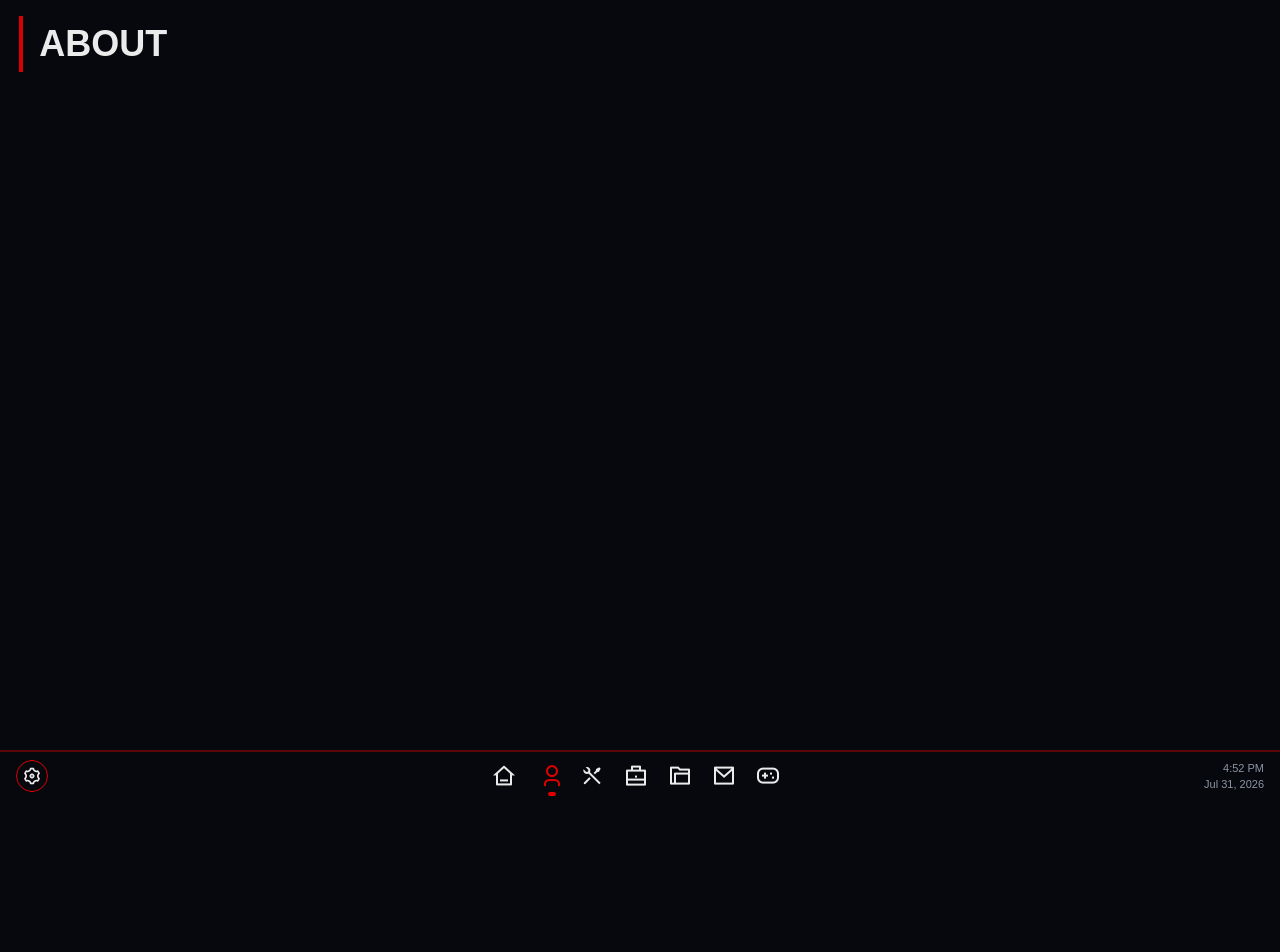
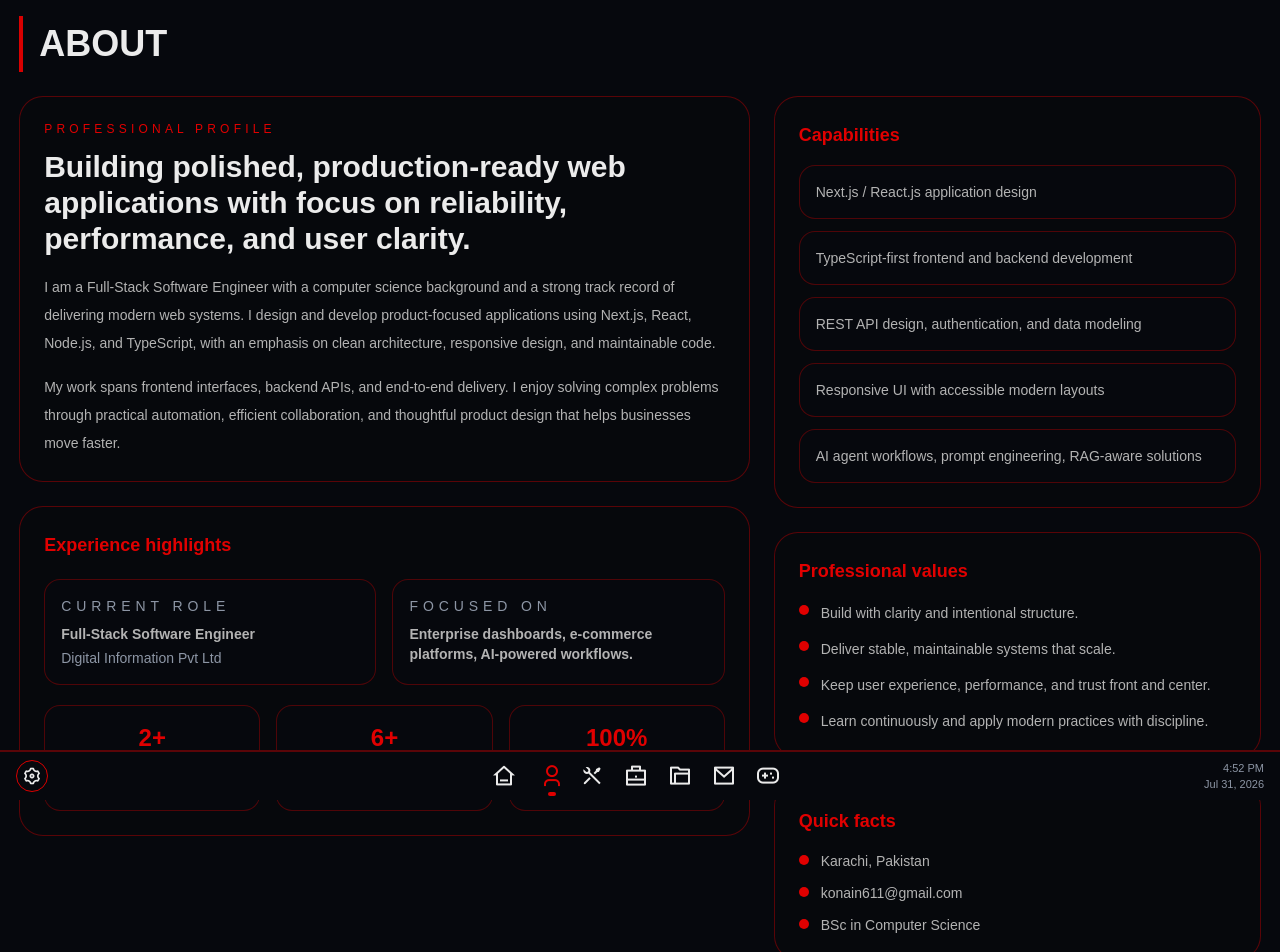
Before and after one commit to konain611/Portfolio, a Next.js app in the folder syedkonainnasir/: page /about in a window 1280 px wide. Shown: the top 952 px of the page. Before the commit the page ends 800 px from the top, so only its background shows below. Built offline with nearby package versions, Linux system fonts and the light colour scheme.

Commit message:
Update page.js

```diff
--- a/syedkonainnasir/src/app/about/page.js
+++ b/syedkonainnasir/src/app/about/page.js
@@ -1,53 +1,95 @@
-import Footer from "@/components/Footer";
-
 export default function AboutPage() {
   return (
-    <div className="w-full max-w-[97%] mx-auto py-4 flex flex-col gap-2">
+    <div className="w-full max-w-[97%] mx-auto py-4 flex flex-col gap-6">
       <div className="flex flex-col items-start border-l-4 border-(--border) py-2">
         <h1 className="text-left text-4xl font-bold uppercase ml-4">About</h1>
       </div>
 
-      {/* <SkillsRadarChart />
+      <div className="grid gap-6 lg:grid-cols-[1.5fr_1fr]">
+        <div className="space-y-6">
+          <section className="rounded-3xl border border-(--border)/40 bg-background/50 p-6">
+            <p className="text-xs uppercase tracking-[0.35em] text-(--accent)">Professional profile</p>
+            <h2 className="mt-3 text-3xl font-semibold">Building polished, production-ready web applications with focus on reliability, performance, and user clarity.</h2>
+            <p className="mt-4 text-sm leading-7 text-(--foreground)">
+              I am a Full-Stack Software Engineer with a computer science background and a strong track record of delivering modern web systems. I design and develop product-focused applications using Next.js, React, Node.js, and TypeScript, with an emphasis on clean architecture, responsive design, and maintainable code.
+            </p>
+            <p className="mt-4 text-sm leading-7 text-(--foreground)">
+              My work spans frontend interfaces, backend APIs, and end-to-end delivery. I enjoy solving complex problems through practical automation, efficient collaboration, and thoughtful product design that helps businesses move faster.
+            </p>
+          </section>
 
-         <div className="grid gap-4 lg:grid-cols-2 mb-10">
-           <div className="rounded-2xl border border-(--border)/40 bg-(--surface)/50 p-4">
-             <h2 className="mb-3 text-sm uppercase tracking-[0.35em] text-(--muted)">Skill areas</h2>
-             <div className="grid gap-3 sm:grid-cols-2">
-               {skillGroups.map((group) => (
-                 <div key={group.title} className="rounded-xl border border-(--border)/35 bg-background/50 p-3">
-                   <h3 className="mb-2 text-sm font-semibold text-foreground">{group.title}</h3>
-                   <div className="flex flex-wrap gap-2">
-                     {group.items.map((item) => (
-                       <span key={item} className="rounded-full border border-(--border)/40 px-2.5 py-1 text-xs text-(--muted)">
-                         {item}
-                       </span>
-                     ))}
-                   </div>
-                 </div>
-               ))}
-             </div>
-           </div>
+          <section className="rounded-3xl border border-(--border)/40 bg-background/50 p-6">
+            <h3 className="text-lg font-semibold text-(--accent)">Experience highlights</h3>
+            <div className="mt-5 grid gap-4 sm:grid-cols-2">
+              <div className="rounded-2xl border border-(--border)/35 bg-background p-4">
+                <p className="text-sm uppercase tracking-[0.35em] text-(--muted)">Current role</p>
+                <p className="mt-2 text-sm font-semibold text-(--foreground)">Full-Stack Software Engineer</p>
+                <p className="mt-1 text-sm text-(--muted)">Digital Information Pvt Ltd</p>
+              </div>
+              <div className="rounded-2xl border border-(--border)/35 bg-background p-4">
+                <p className="text-sm uppercase tracking-[0.35em] text-(--muted)">Focused on</p>
+                <p className="mt-2 text-sm font-semibold text-(--foreground)">Enterprise dashboards, e-commerce platforms, AI-powered workflows.</p>
+              </div>
+            </div>
+            <div className="mt-5 grid gap-4 sm:grid-cols-3">
+              <div className="rounded-2xl border border-(--border)/35 bg-background p-4 text-center">
+                <p className="text-2xl font-semibold text-(--accent)">2+</p>
+                <p className="mt-2 text-xs uppercase tracking-[0.35em] text-(--muted)">Years in software</p>
+              </div>
+              <div className="rounded-2xl border border-(--border)/35 bg-background p-4 text-center">
+                <p className="text-2xl font-semibold text-(--accent)">6+</p>
+                <p className="mt-2 text-xs uppercase tracking-[0.35em] text-(--muted)">Core technologies</p>
+              </div>
+              <div className="rounded-2xl border border-(--border)/35 bg-background p-4 text-center">
+                <p className="text-2xl font-semibold text-(--accent)">100%</p>
+                <p className="mt-2 text-xs uppercase tracking-[0.35em] text-(--muted)">Delivery focus</p>
+              </div>
+            </div>
+          </section>
+        </div>
 
-           <div className="rounded-2xl border border-(--border)/40 bg-(--surface)/50 p-4">
-             <h2 className="mb-3 text-sm uppercase tracking-[0.35em] text-(--muted)">Expertise</h2>
-             <div className="flex flex-wrap gap-2">
-               {expertise.map((item) => (
-                 <span key={item} className="rounded-full border border-(--border)/40 px-2.5 py-1 text-xs text-(--muted)">
-                   {item}
-                 </span>
-               ))}
-             </div>
+        <aside className="space-y-6">
+          <section className="rounded-3xl border border-(--border)/40 bg-background/50 p-6">
+            <h3 className="text-lg font-semibold text-(--accent)">Capabilities</h3>
+            <div className="mt-4 grid gap-3">
+              {[
+                'Next.js / React.js application design',
+                'TypeScript-first frontend and backend development',
+                'REST API design, authentication, and data modeling',
+                'Responsive UI with accessible modern layouts',
+                'AI agent workflows, prompt engineering, RAG-aware solutions',
+              ].map((item) => (
+                <div key={item} className="rounded-2xl border border-(--border)/35 bg-background p-4 text-sm text-(--foreground)">{item}</div>
+              ))}
+            </div>
+          </section>
 
-             <div className="mt-4 rounded-xl border border-(--border)/35 bg-background/50 p-3">
-               <h3 className="mb-2 text-sm font-semibold text-foreground">Currently learning</h3>
-               <p className="text-sm text-(--foreground)">
-                 DevOps practices, Docker, Kubernetes, infrastructure automation, and advanced AI agent development with RAG systems and LLM integration.
-               </p>
-             </div>
-           </div>
-         </div>
-    */}
-      {/* <Footer /> */}
+          <section className="rounded-3xl border border-(--border)/40 bg-background/50 p-6">
+            <h3 className="text-lg font-semibold text-(--accent)">Professional values</h3>
+            <ul className="mt-4 space-y-3 text-sm leading-6 text-(--foreground)">
+              <li className="flex gap-3"><span className="mt-1 h-2.5 w-2.5 rounded-full bg-(--accent)" />Build with clarity and intentional structure.</li>
+              <li className="flex gap-3"><span className="mt-1 h-2.5 w-2.5 rounded-full bg-(--accent)" />Deliver stable, maintainable systems that scale.</li>
+              <li className="flex gap-3"><span className="mt-1 h-2.5 w-2.5 rounded-full bg-(--accent)" />Keep user experience, performance, and trust front and center.</li>
+              <li className="flex gap-3"><span className="mt-1 h-2.5 w-2.5 rounded-full bg-(--accent)" />Learn continuously and apply modern practices with discipline.</li>
+            </ul>
+          </section>
+
+          <section className="rounded-3xl border border-(--border)/40 bg-background/50 p-6">
+            <h3 className="text-lg font-semibold text-(--accent)">Quick facts</h3>
+            <div className="mt-4 space-y-3 text-sm text-(--foreground)">
+              <div className="flex items-start gap-3">
+                <span className="mt-1 inline-flex h-2.5 w-2.5 rounded-full bg-(--accent)" />Karachi, Pakistan
+              </div>
+              <div className="flex items-start gap-3">
+                <span className="mt-1 inline-flex h-2.5 w-2.5 rounded-full bg-(--accent)" />konain611@gmail.com
+              </div>
+              <div className="flex items-start gap-3">
+                <span className="mt-1 inline-flex h-2.5 w-2.5 rounded-full bg-(--accent)" />BSc in Computer Science
+              </div>
+            </div>
+          </section>
+        </aside>
+      </div>
     </div>
   );
 }
```
